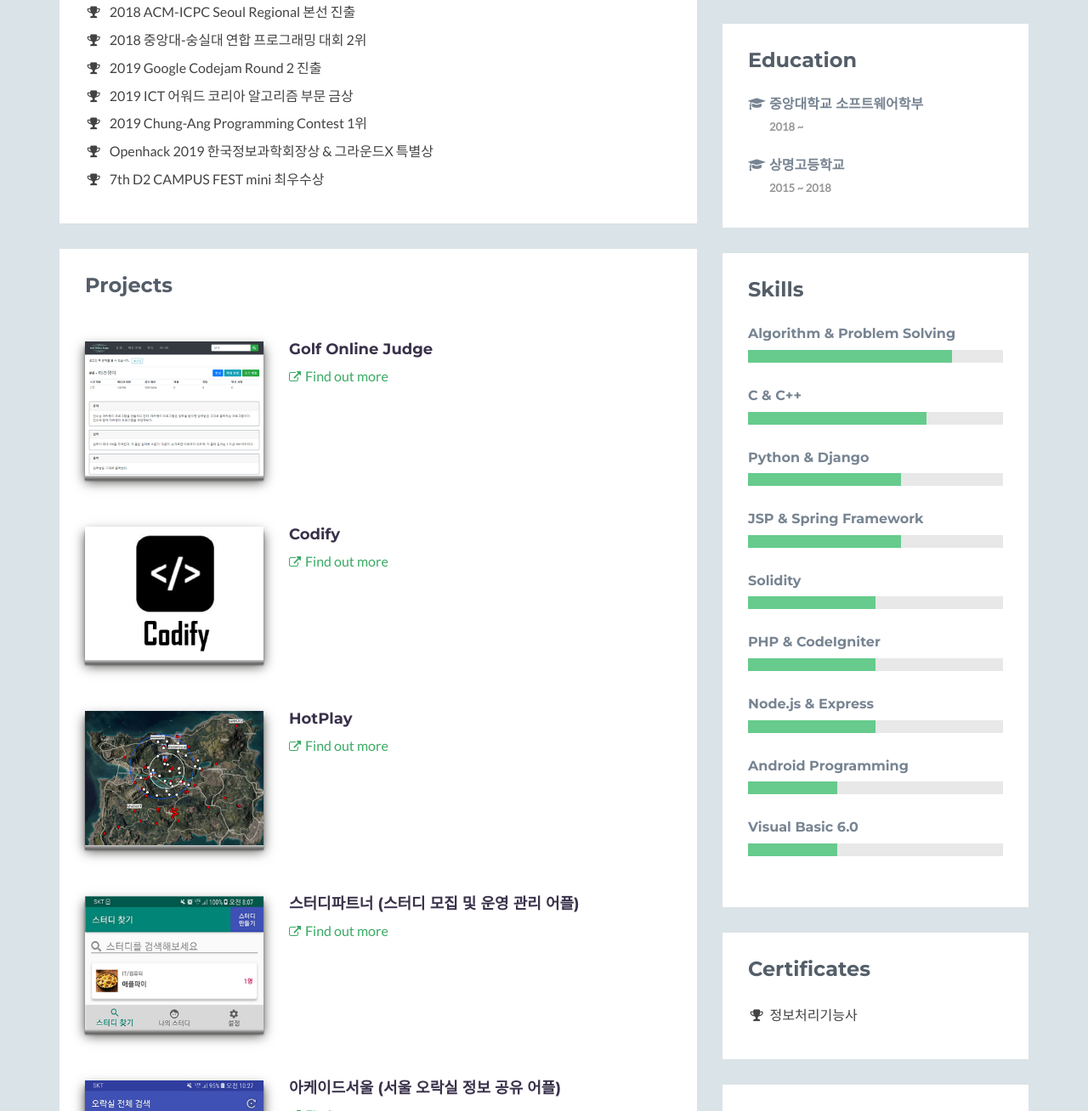
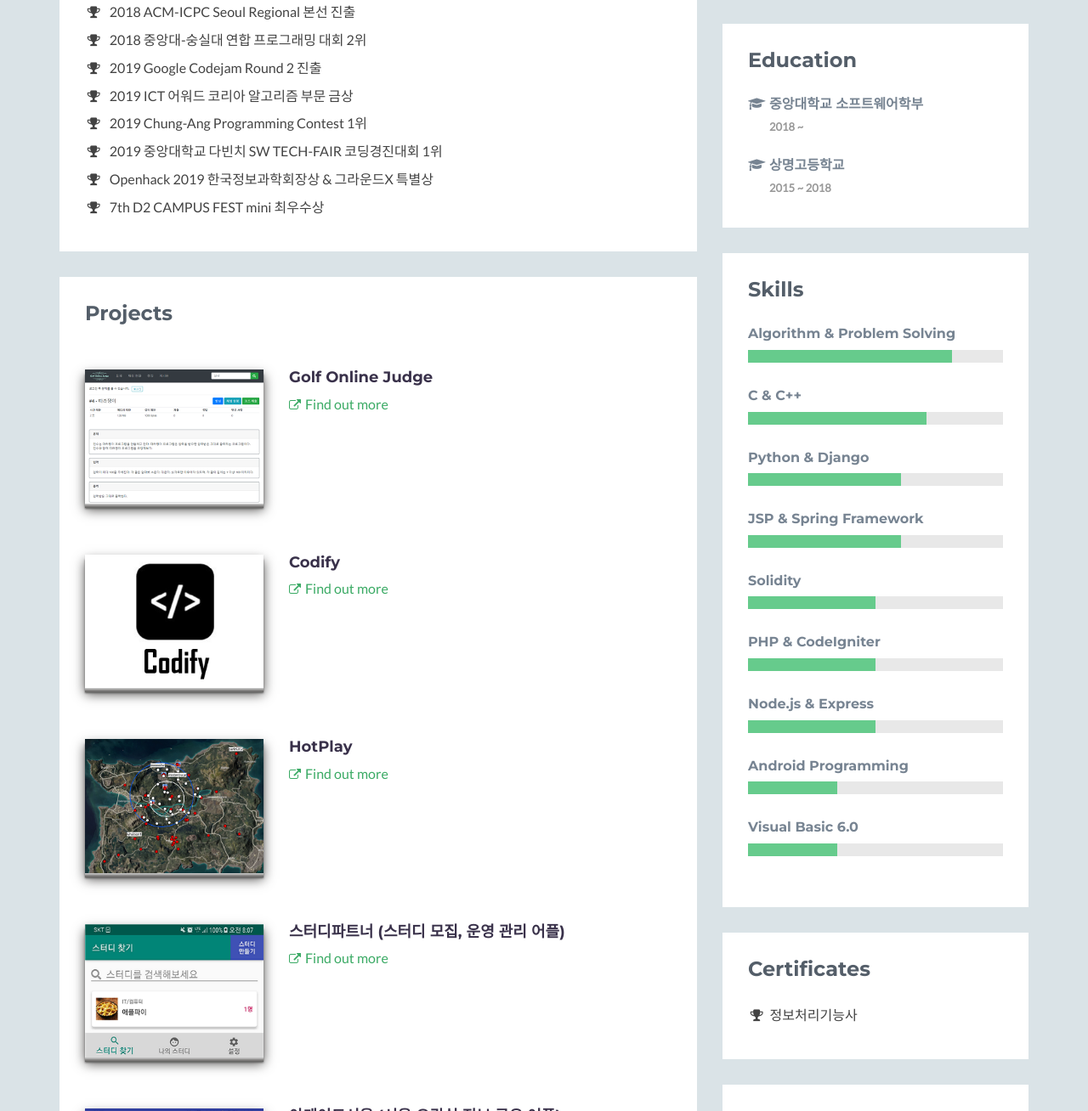
Before and after one commit to njw1204/njw1204.github.io, a plain HTML site: page index.html in a window 1280 px wide. Shown: the part 592-1900 px from the top of the page at 85% size. Drawn offline with Linux system fonts and the light colour scheme.

Commit message:
Update awards

```diff
--- a/index.html
+++ b/index.html
@@ -65,6 +65,7 @@
                                 <li><i class="fa fa-trophy fa-fw"></i> 2019 Google Codejam Round 2 진출</li>
                                 <li><i class="fa fa-trophy fa-fw"></i> 2019 ICT 어워드 코리아 알고리즘 부문 금상</li>
                                 <li><i class="fa fa-trophy fa-fw"></i> 2019 Chung-Ang Programming Contest 1위</li>
+                                <li><i class="fa fa-trophy fa-fw"></i> 2019 중앙대학교 다빈치 SW TECH-FAIR 코딩경진대회 1위</li>
                                 <li><i class="fa fa-trophy fa-fw"></i> Openhack 2019 한국정보과학회장상 & 그라운드X 특별상</li>
                                 <li><i class="fa fa-trophy fa-fw"></i> 7th D2 CAMPUS FEST mini 최우수상</li>
                             </ul>
@@ -112,7 +113,7 @@
                                 <img class="img-responsive project-image scale" src="assets/images/projects/study.png" alt="스터디파트너" />
                                 </a>
                                 <div class="desc col-md-8 col-sm-8 col-xs-12">
-                                    <h3 class="title"><a href="https://github.com/njw1204/study-partner" target="_blank">스터디파트너 (스터디 모집 및 운영 관리 어플)</a></h3>
+                                    <h3 class="title"><a href="https://github.com/njw1204/study-partner" target="_blank">스터디파트너 (스터디 모집, 운영 관리 어플)</a></h3>
                                     <p><a class="more-link" href="https://github.com/njw1204/study-partner" target="_blank"><i class="fa fa-external-link"></i>Find out more</a><br/><br/></p>
                                 </div><!--//desc-->
                             </div><!--//item-->
```
